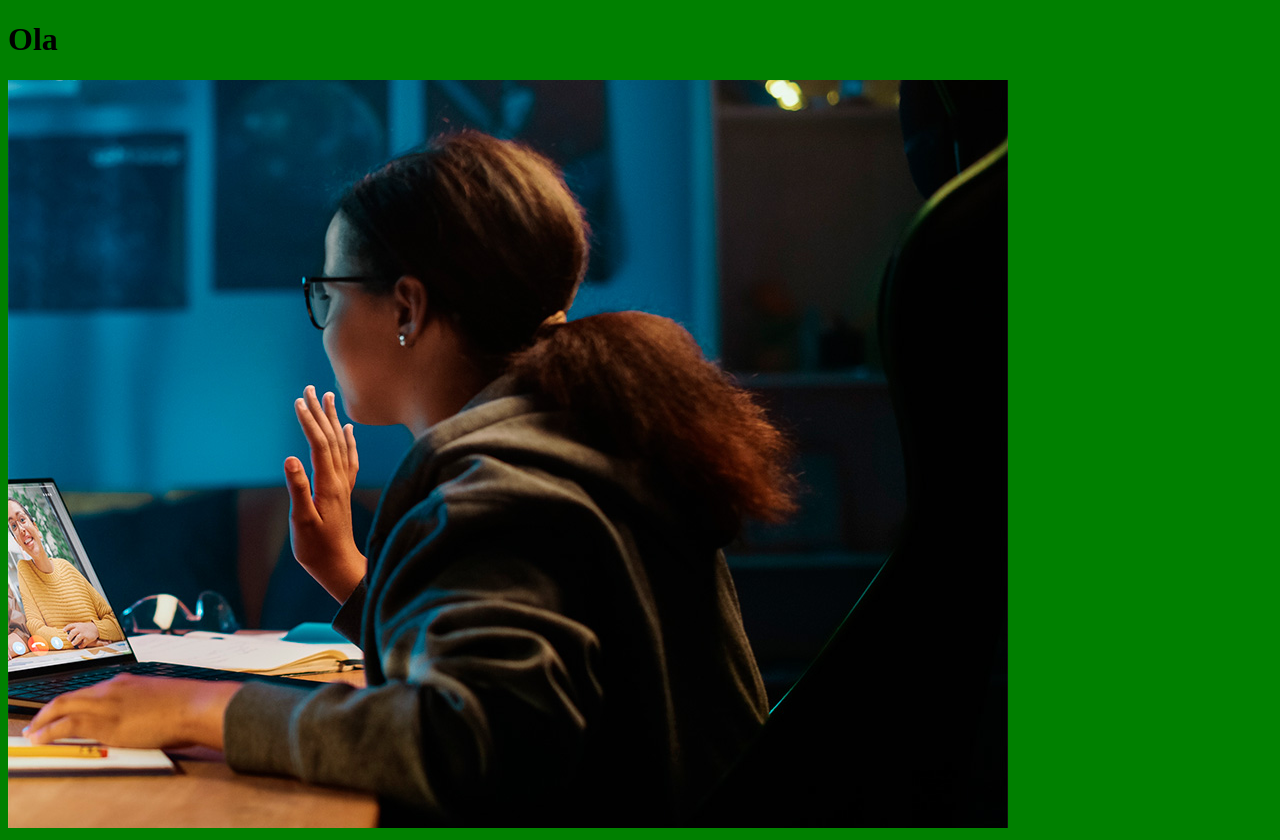
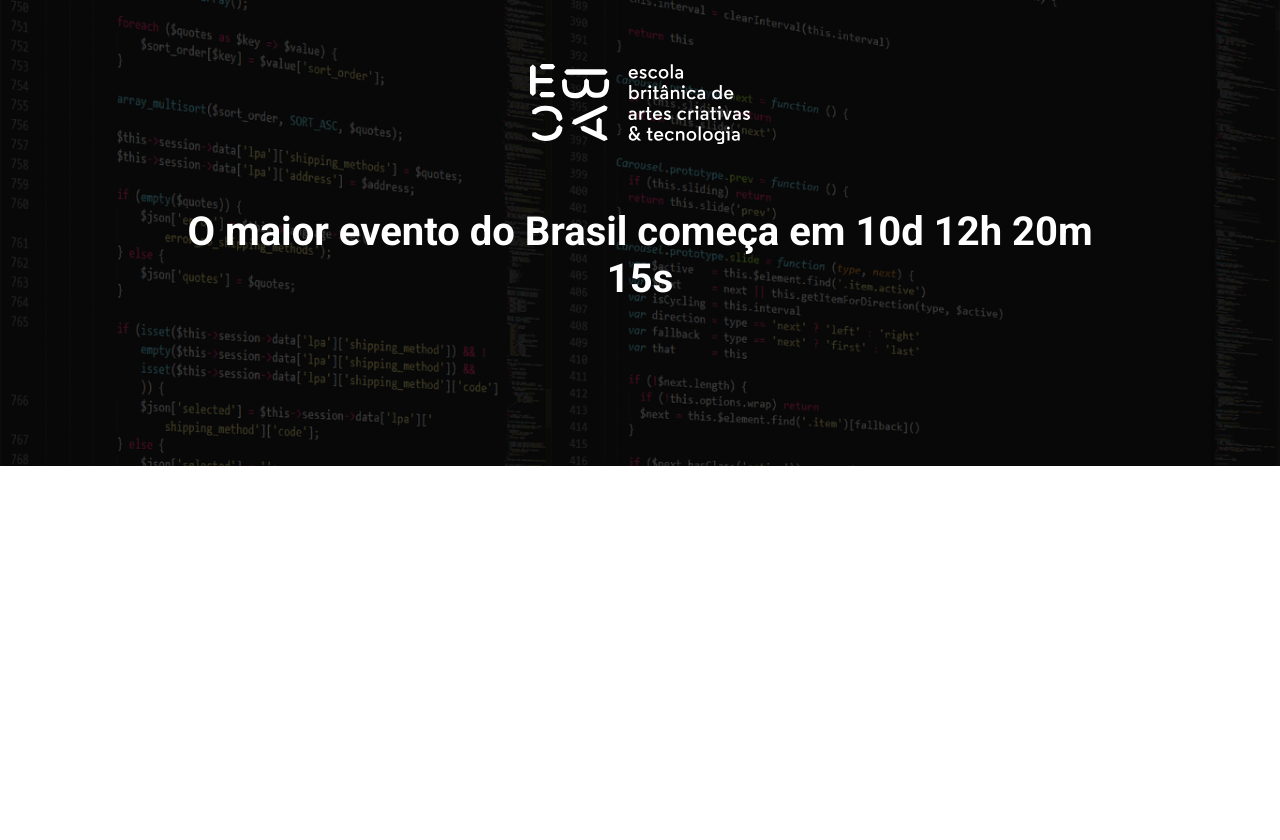
Before and after one commit to jpnune/exercicio-abac-tech-talks, a website built with Parcel: page src/index.html in a window 1280 px wide. After the commit the page ends 800 px from the top, so only its background shows below. Built offline with nearby package versions, Linux system fonts and the light colour scheme.

Commit message:
criando o hero

```diff
--- a/src/index.html
+++ b/src/index.html
@@ -1,14 +1,23 @@
 <!DOCTYPE html>
-<html lang="en">
+<html lang="pt-br">
 <head>
     <meta charset="UTF-8">
     <meta name="viewport" content="width=device-width, initial-scale=1.0">
-    <title>Document</title>
+    <title>EBAC Talks</title>
+    <link rel="preconnect" href="https://fonts.googleapis.com">
+    <link rel="preconnect" href="https://fonts.gstatic.com" crossorigin>
+    <link href="https://fonts.googleapis.com/css2?family=Roboto:wght@400;700&display=swap" rel="stylesheet">
     <link rel="stylesheet" href="styles/main.scss">
 </head>
 <body>
-    <h1>Ola</h1>
-    <img src="./images/backend.png" alt="">
+    <header class="hero">
+        <div class="container">
+            <img class="hero__logo" src="./images/ebac_logo.svg" alt="EBAC">
+            <p class="hero__text">
+                O maior evento do Brasil começa em 10d 12h 20m 15s
+            </p>
+        </div>
+    </header>
     <script src="scripts/main.js"></script>
 </body>
 </html>
--- /dev/null
+++ b/src/styles/_hero.scss
@@ -0,0 +1,52 @@
+.hero{
+    padding-top: 64px;
+    padding-bottom: 100px;
+    background-image: url(../images/fundo.png);
+    background-repeat: no-repeat;
+    background-size: cover;
+    position: relative;
+
+    .container{
+        position: relative;
+    }
+
+    &::before{
+        position: absolute;
+        top: 0;
+        left: 0;
+        width: 100%;
+        height: 100%;
+        background-color: #000;
+        content: "";
+        opacity: .7;
+    }
+
+
+    &__text{
+        margin-top: 64px;
+        margin-bottom: 64px;
+        font-size: 40px;
+        font-weight: 800;
+        text-align: center;
+    }
+
+    &__logo{
+        margin: 0 auto;
+        height: 80px;
+        display: block;
+    }
+
+    @media(max-width:640px){
+        padding: 40px 0;
+
+        &__logo{
+            height: 40px;
+        }
+
+        &__text{
+            font-size: 22px;
+            line-height: 24px;
+            margin: 24px 0;
+        }
+    }
+}
--- a/src/styles/main.scss
+++ b/src/styles/main.scss
@@ -1,3 +1,23 @@
-body{
-    background-color: green;
+@use 'hero';
+
+*{
+    margin: 0;
+    padding: 0;
+    box-sizing: border-box;
+    font-family: Roboto, sans-serif;
+    color: #FFF;
 }
+
+.container{
+    max-width: 960px;
+    width: 100%;
+    margin: 0 auto;
+
+    @media (max-width: 640px) {
+        max-width: 80%;
+    }
+
+    @media (max-width: 1024px) {
+        max-width: 90%;
+    }
+}
```
